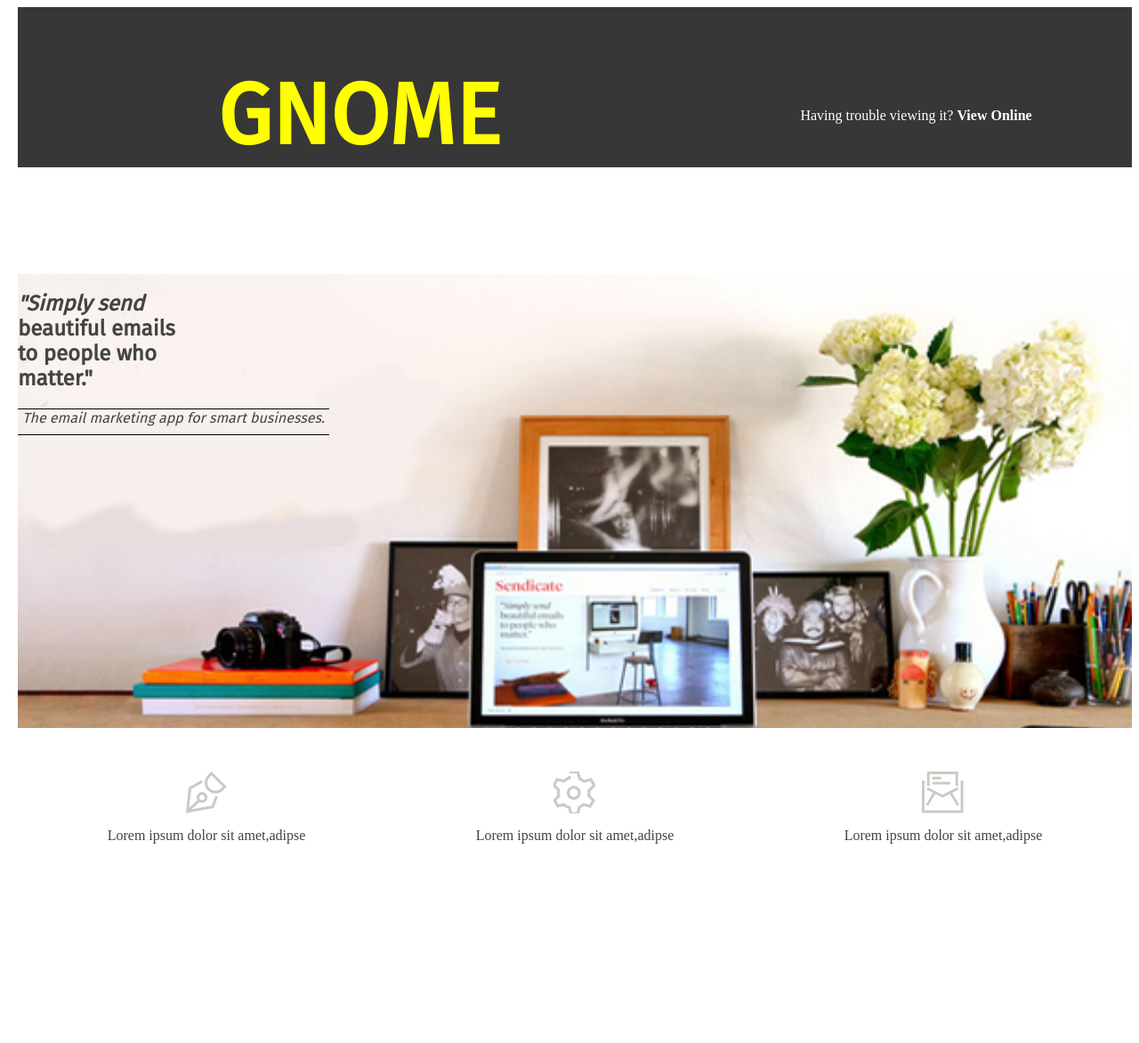
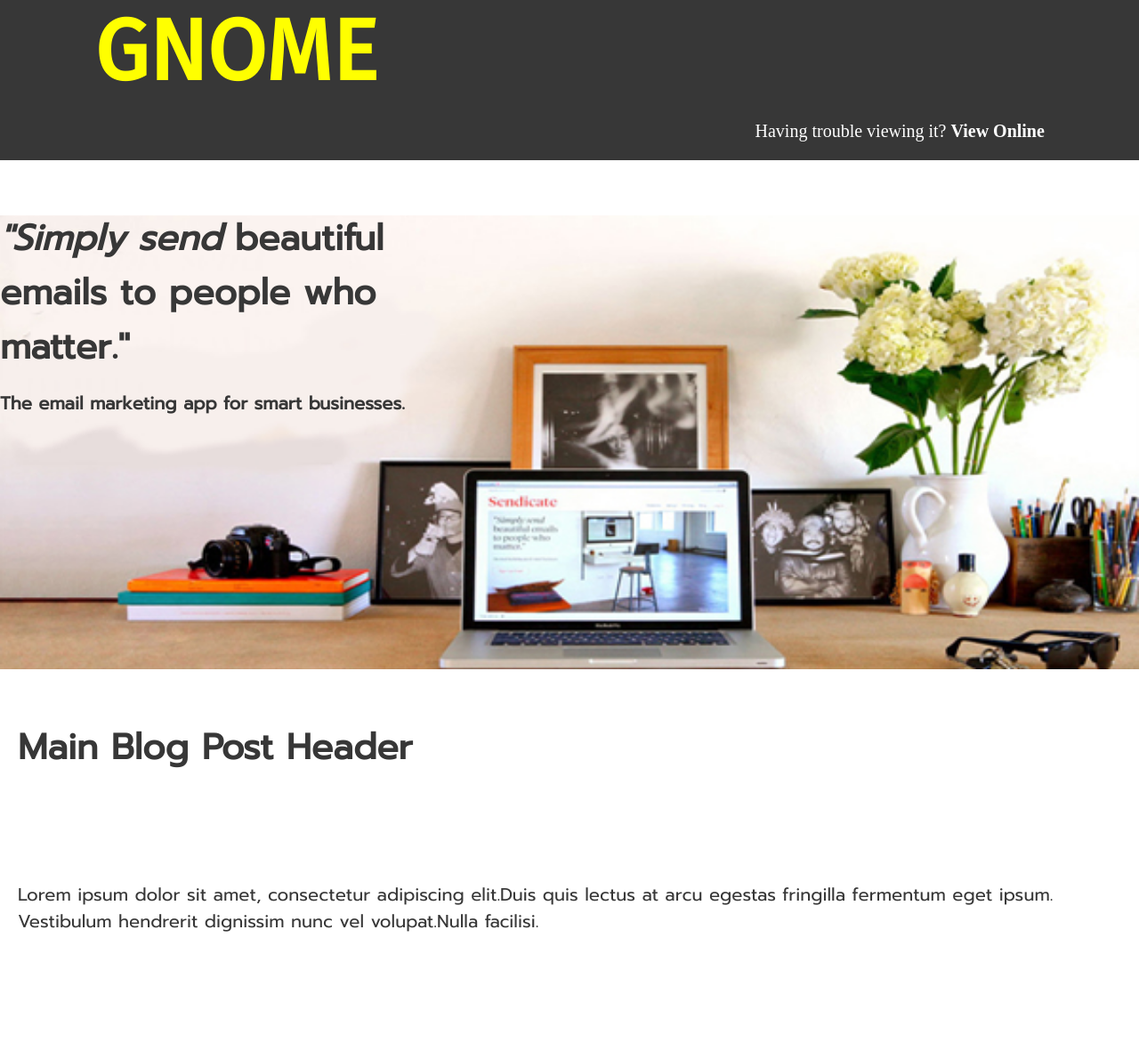
Before and after one commit to valdadyne/gnome, a plain HTML site: page index.html in a window 1280 px wide. Shown: the top 1172 px of the page at 89% size. Before the commit the page ends 964 px from the top, so only its background shows below. Drawn offline with Linux system fonts and the light colour scheme.

Commit message:
More Content,Layout & Style

```diff
--- a/assets/css/grid.css
+++ b/assets/css/grid.css
@@ -1,14 +1,19 @@
-.wrapper {display: grid;width: 100%;grid-template-columns: 30% 30% 30%;grid-gap: 5%;background-color: #fff;color: #444;}
+.wrapper {
+  display: grid;
+  width: 100%;
+  grid-template-columns: 1/3 1/3 1/3;grid-gap: 5%
+}
 
-  .heading{display:grid;grid:subgrid;grid-column:1/span 3;grid-row:1}
-      .title{grid-column:1/span 2;grid-row:1/span 3;}
+  .heading{display:grid;grid:subgrid;grid-column:1/span 3;grid-row:1/span 2;}
+      .title{grid-column:1;grid-row:1;}
       .info{grid-column:3;grid-row:2;}
 
-  .big-img{display:grid;grid:subgrid;grid-column:1/span 3;grid-row:4;}
-      .marketing{grid-column: 1;grid-row:1;}
-      .tag{grid-column: 1;grid-row:2}
+  .big-img{grid-column:1/span 3;grid-row:3;}
+  .marketing{grid-column:1;grid-row:3;}
+
+  .main{display:grid;grid:subgrid;grid-column:1/span 3;grid-row:4}
 
   .section{display:grid;grid:subgrid;grid-column:1/span 3;grid-row:5;}
-      .layout1{grid-column: 1;grid-row:1;}
-      .layout2{grid-column: 2;grid-row:1;}
-      .layout3{grid-column: 3;grid-row:1;}
+      .layout1{grid-column: 1;grid-row:7;}
+      .layout2{grid-column: 2;grid-row:7;}
+      .layout3{grid-column: 3;grid-row:7;}
--- a/assets/css/style.css
+++ b/assets/css/style.css
@@ -1,10 +1,24 @@
 @import url(https://fonts.googleapis.com/css?family=Fira+Sans:400);
+@import 'https://fonts.googleapis.com/css?family=Prompt';
 
-body {padding-left: 12px;padding-right: -12px;}
-.heading {background-color: #373737;height: 180px;}
-.title{color:yellow;font-family: 'Fira Sans', sans-serif;font-size: 48px;text-align:center;margin:0;}
-.info{color:white;text-align:center;margin:0;}
-.big-img{-webkit-background-size: cover;-moz-background-size: cover;-o-background-size: cover;background-size: cover;}
-.marketing,h2{font-family: 'Fira Sans', sans-serif;}
-.tag{height:30px;width:350px;box-sizing: border-box;border-top:1px solid black;border-bottom:1px solid black;text-align: center;margin-top: 5px;}
-.section,img {margin-top: 5px;margin-left: 5px; margin-right: 5px;vertical-align: middle;text-align: center;}
+*{margin:0; padding:0;}
+
+body,{background-color: lightgrey;text-align:center;}
+div
+.wrapper{ width:100%;margin: 0 auto;}
+.heading {width:100%;background-color: #373737;height: 180px;}
+.title{font-size: 48px;text-align:center;margin:0;}
+.info{font-size:20px;color:white;text-align:center;margin:0;}
+.big-img{
+  width: 100%;
+  height: 510px;
+  background-size:cover;}
+.main{padding-left:20px;height:360px;text-align: left;background-color:white;}
+.marketing,h2,{height:100px;width:30%;text-align: left;font-family: 'Fira Sans', sans-serif;font-size:24px;}
+/*.tag{height:20px;width:350px;box-sizing: border-box;border-top:1px solid black;border-bottom:1px solid black;text-align: center;margin-top: 5px;}*/
+.section,img {margin-top: 5px;vertical-align: middle;text-align: center;background-color:white;}
+h1{color:yellow;font-family: 'Fira Sans', sans-serif;}
+h2{margin:0;color:#373737;font-family: 'Prompt', sans-serif;font-size: 40px}
+h3{margin:0;color:#373737;font-family: 'Prompt', sans-serif;font-size: 20px}
+p{margin:0;color:#373737;font-family: 'Prompt', sans-serif;font-size: 20px}
+h5{}
--- a/index.html
+++ b/index.html
@@ -5,18 +5,18 @@
         <link media="all" href="./assets/css/grid.css" type="text/css" rel="stylesheet"/>
         <link media="all" href="./assets/css/style.css" type="text/css" rel="stylesheet" />
     </head>
-    <style>
-    .big-img{background-repeat: no-repeat;background-image: url("./assets/images/big_img.jpg");height:510px;width:100%;}
-    </style>
     <body>
       <div class="wrapper">
           <div class="heading">
             <div class="title"><h1>GNOME</h1></div>
             <div class="info">Having trouble viewing it? <b>View Online</b></div>
           </div>
-          <div class="big-img">
-            <div class="marketing"><h2><i>"Simply send</i><br> beautiful emails<br> to people who<br> matter."</h2>
-            <div class="tag"><i>The email marketing app for smart businesses.</i></div></div>
+          <img src="./assets/images/big_img.jpg" class="big-img">
+          <div class="marketing"><h2><i>"Simply send</i> beautiful emails to people who matter."</h2>
+              <br><h3>The email marketing app for smart businesses.</h3></div>
+          <div class="main">
+            <h2>Main Blog Post Header</h2>
+            <p>Lorem ipsum dolor sit amet, consectetur adipiscing elit.Duis quis lectus at arcu egestas fringilla fermentum eget ipsum. Vestibulum hendrerit dignissim nunc vel volupat.Nulla facilisi.</p>
           </div>
           <div class="section">
             <div class="layout1"><img src="./assets/images/logo_editable.png"alt="editable"align="middle" height= "47px" width="47px";>
@@ -26,7 +26,7 @@
             <div class="layout3"><img src="./assets/images/logo_pro.png"alt="professional"align="middle" height= "47px" width="47px";>
               <p>Lorem ipsum dolor sit amet,adipse</p></div>
           </div>
-      </div>
+       </div>
 
       </body>
 
```
